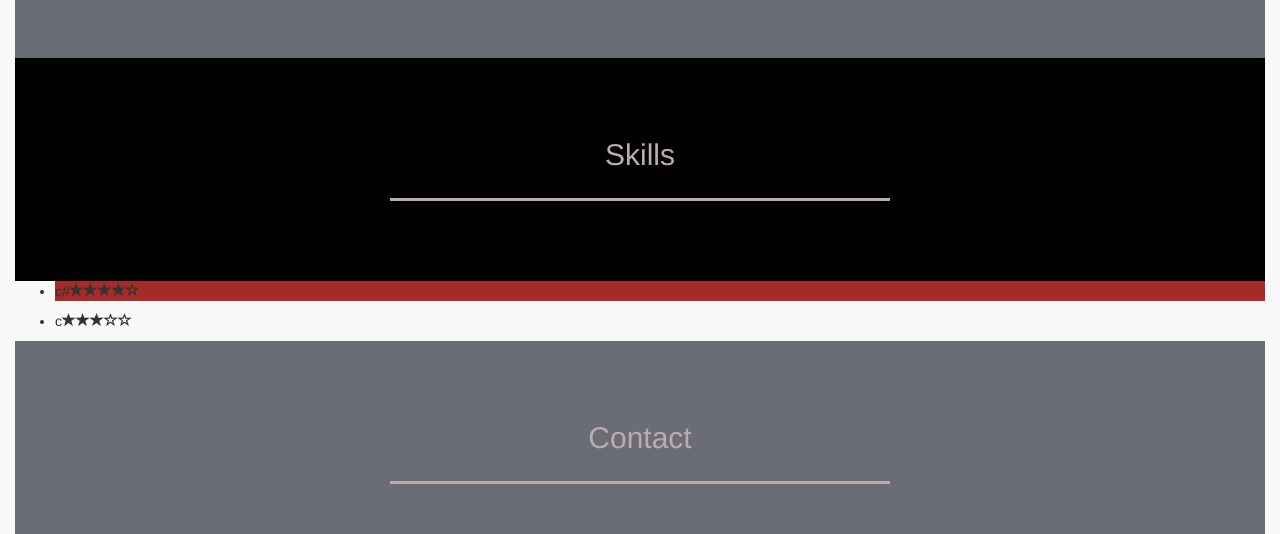
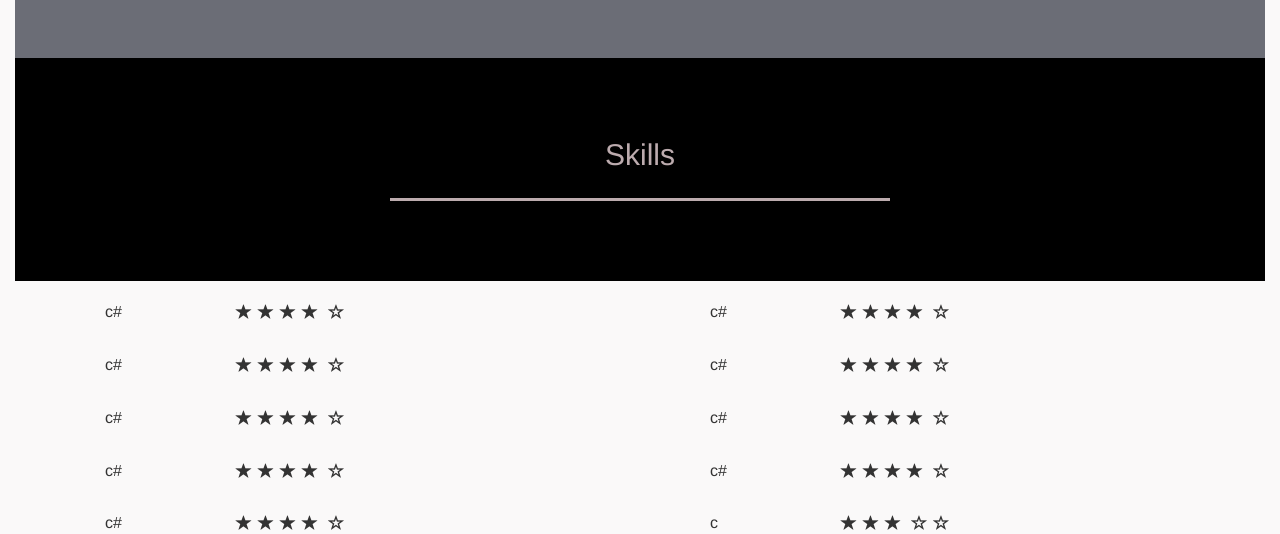
Before and after one commit to Jen-Hobbs/first-portfolio-website, a plain HTML site: page project/index.html in a window 1280 px wide. Both pictures are taken after a click on the link "Skills". Shown: the part 848-1382 px from the top of the page. Drawn offline with nearby package versions, Linux system fonts and the light colour scheme; some packages are replaced by stand-ins of ours.

Commit message:
skills initial css layout complete

```diff
--- a/project/CSS/stylesheet.css
+++ b/project/CSS/stylesheet.css
@@ -28,7 +28,9 @@ h5{
 .no-bullet{
     list-style-type: none;
 }
-
+.clear{
+    clear: both;
+}
 /* navigation buttons css */
 .line{
     width: 500px;
@@ -128,6 +130,36 @@ img.project{
     margin: 0px 20px;
 }
 
+/* skills css */
+li.skill{
+    width: 50%;
+    float: left;
+    font-size: 16px;
+    margin: 10px 0px;
+
+}
+.skill-container{
+    display: flex;
+}
+div.skills-name{
+    flex: 20%;
+    margin-left: 50px;
+}
+div.skills-stars{
+    flex: 80%
+}
+.star{
+    margin: 3px;
+}
+.star:nth-child(1){
+    margin-left: 20px;
+}
+
+
+/* .skill:nth-child(even){
+    float: right;
+} */
+
 
 @media screen and (max-width: 700px){
     h2{
--- a/project/JS/SkillsController.js
+++ b/project/JS/SkillsController.js
@@ -1,6 +1,33 @@
 app.controller('skills', function($scope){
     $scope.skillsInfo = [{
         skill: "c", star: 3
+    },
+    {
+        skill: "AngularJS", star: 3
+    },
+    {
+        skill: "c#", star: 4
+    },
+    {
+        skill: "c#", star: 4
+    },
+    {
+        skill: "c#", star: 4
+    },
+    {
+        skill: "c#", star: 4
+    },
+    {
+        skill: "c#", star: 4
+    },
+    {
+        skill: "c#", star: 4
+    },
+    {
+        skill: "c#", star: 4
+    },
+    {
+        skill: "c#", star: 4
     },
     {
         skill: "c#", star: 4
--- a/project/templates/Skills.htm
+++ b/project/templates/Skills.htm
@@ -3,11 +3,29 @@
 <a href="#!Skills" onclick='hide("skillDisplay")'><h2 class="nav1">Skills<div class="line"></div></h2></a>
 
 <div id="skillDisplay">
-    <ul>
-        <li ng-repeat="skill in skillsInfo | orderBy : '-star'">
-            <p ng-if="$odd">{{skill.skill}}<span ng-repeat= "s in getNumber(skill.star) track by $index" class="glyphicon glyphicon-star"></span><span ng-repeat= "s in getEmpty(skill.star) track by $index" class="glyphicon glyphicon-star-empty"></span></p>
-            <p ng-if="$even" style="background-color: brown;">{{skill.skill}}<span ng-repeat= "s in getNumber(skill.star) track by $index" class="glyphicon glyphicon-star"></span><span ng-repeat= "s in getEmpty(skill.star) track by $index" class="glyphicon glyphicon-star-empty"></span></p>
+    <ul class = "no-bullet">
+        <li ng-repeat="skill in skillsInfo | orderBy : '-star'" class="skill">
+            <div class="skill-container" ng-if="$odd">
+                <div class="skills-name">
+                    <p>{{skill.skill}}</p>
+                </div>
+                <div class="skills-stars">
+                    <span ng-repeat= "s in getNumber(skill.star) track by $index"  class="glyphicon glyphicon-star star"></span>
+                    <span ng-repeat= "s in getEmpty(skill.star) track by $index"  class="glyphicon glyphicon-star-empty star" ></span>
+                </div>
+            </div>
+            <div class="skill-container" ng-if="$even">
+                <div class="skills-name">
+                    <p>{{skill.skill}}</p>
+                </div>
+                <div class="skills-stars">
+                    <span ng-repeat= "s in getNumber(skill.star) track by $index" class="glyphicon glyphicon-star star"></span>
+                    <span ng-repeat= "s in getEmpty(skill.star) track by $index" class="glyphicon glyphicon-star-empty star"></span>
+                </div>
+
+            </div>
         </li>
     </ul>
 </div>
+<div class="clear"></div>
 <div><h2 class="nav2">Contact<div class="line"></div></h2></div>
```
